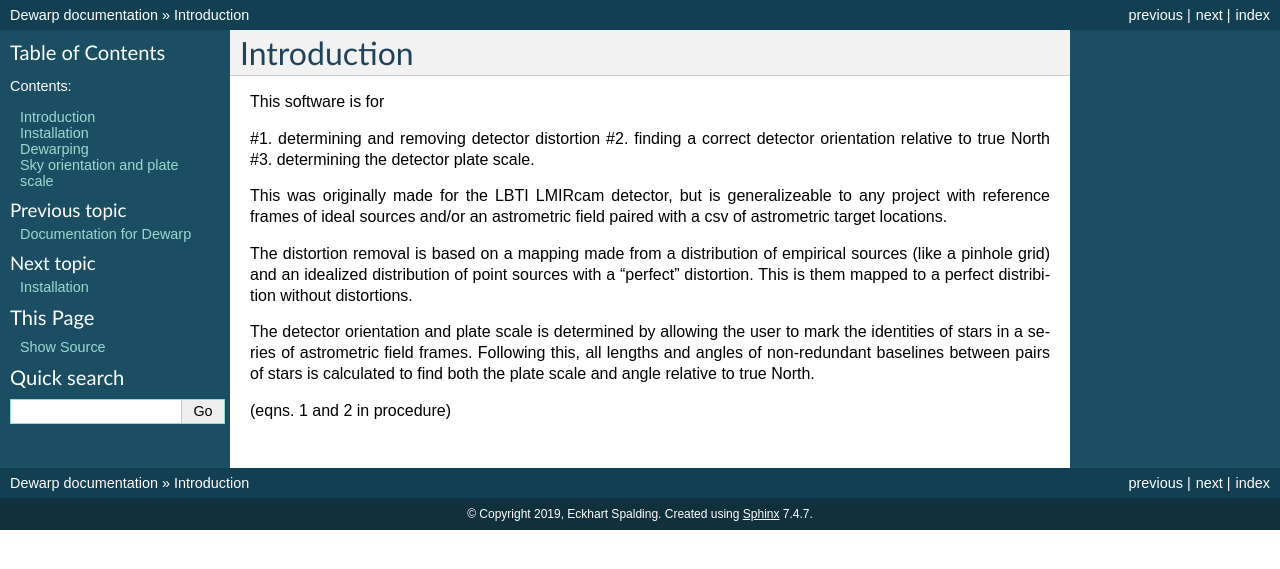
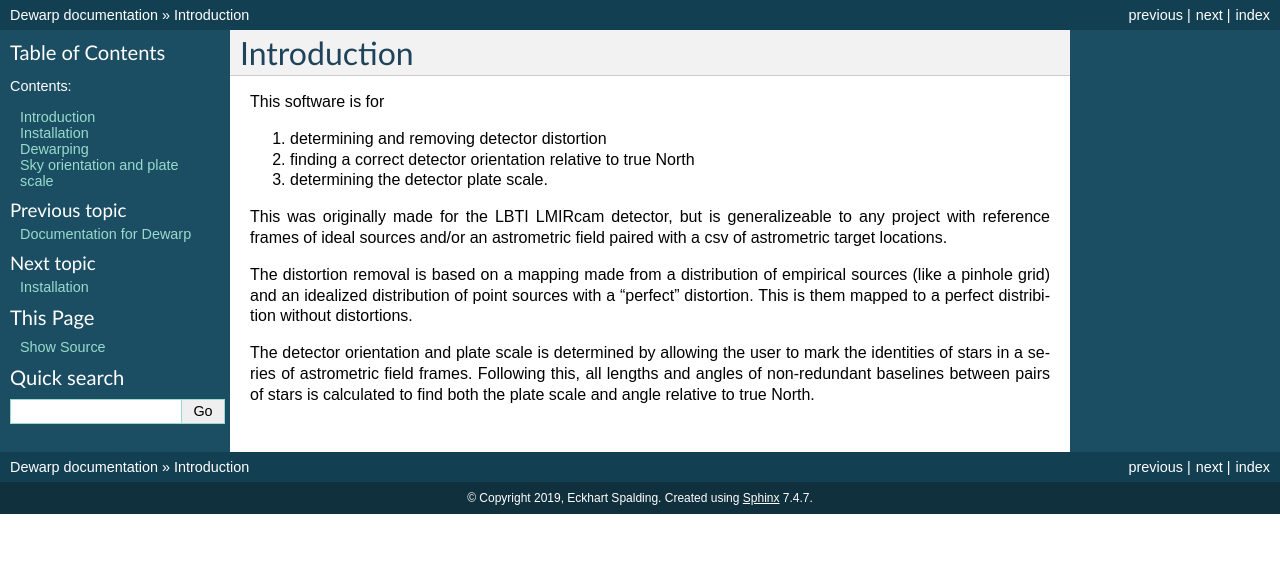
Before and after one commit to mwanakijiji/dewarp, a Sphinx documentation site: the page built from docs/introduction.rst, in a window 1280 px wide. Shown: the top 569 px of the page. Built offline with Sphinx 7.4.7, drawn with Linux system fonts in a browser that asks for light colours; pages that are not in the unit, such as notebooks, are missing from menus.

Commit message:
Trying to get enum list in rst

```diff
--- a/docs/dewarp_soln.rst
+++ b/docs/dewarp_soln.rst
@@ -4,6 +4,8 @@ This software is for dewarping the illumination beam on a detector
 based on a known 'perfect' distribution of point source, and also for
 finding the rotation solution of the dewarped frames based on the
 known positions of stellar objects.
+
+(eqns. 1 and 2 in procedure)
 
 make dewarp coords()
 
--- a/docs/introduction.rst
+++ b/docs/introduction.rst
@@ -2,9 +2,9 @@ Introduction
 =================
 This software is for
 
-#1. determining and removing detector distortion
-#2. finding a correct detector orientation relative to true North
-#3. determining the detector plate scale.
+#. determining and removing detector distortion
+#. finding a correct detector orientation relative to true North
+#. determining the detector plate scale.
 
 This was originally made for the LBTI LMIRcam detector, but is
 generalizeable to any project with reference frames of ideal sources
@@ -20,7 +20,3 @@ the identities of stars in a series of astrometric field
 frames. Following this, all lengths and angles of non-redundant baselines between pairs of
 stars is calculated to find both the plate scale and angle relative to
 true North.
-
-
-
-(eqns. 1 and 2 in procedure)
```
